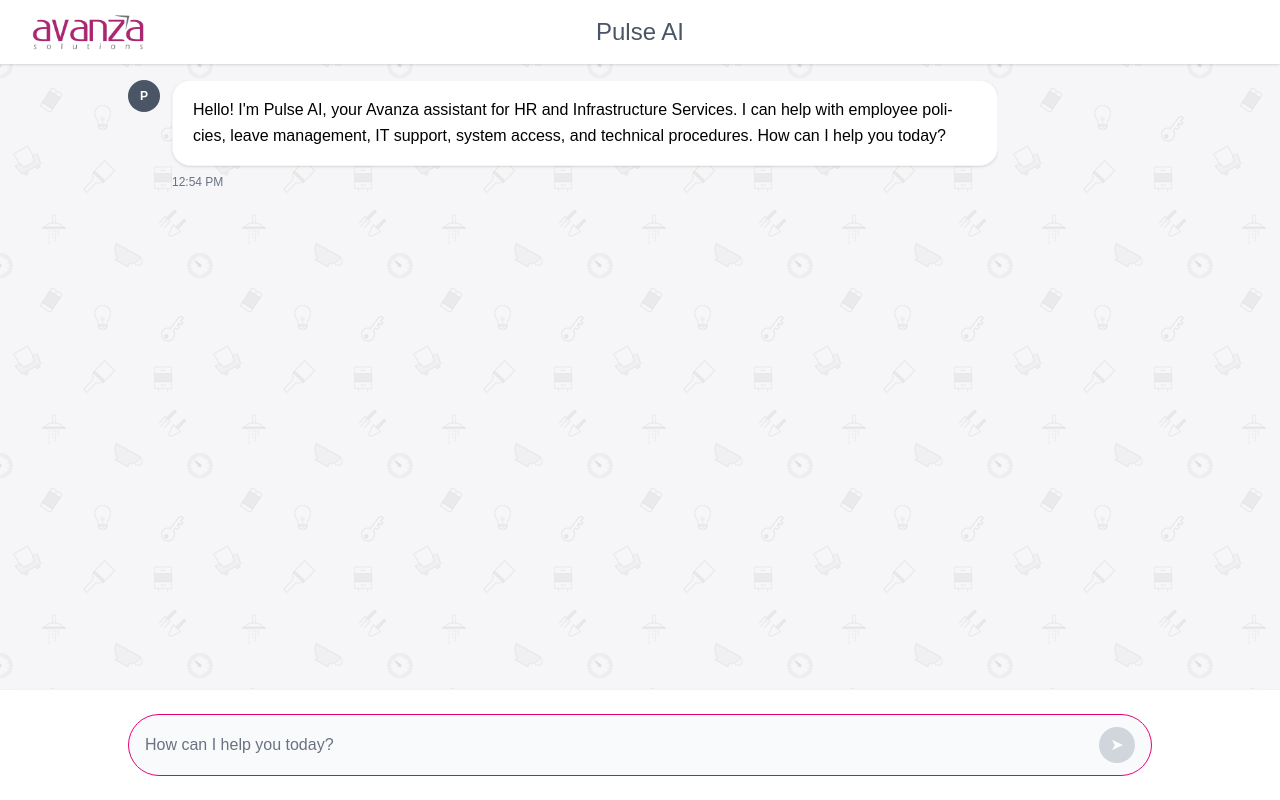
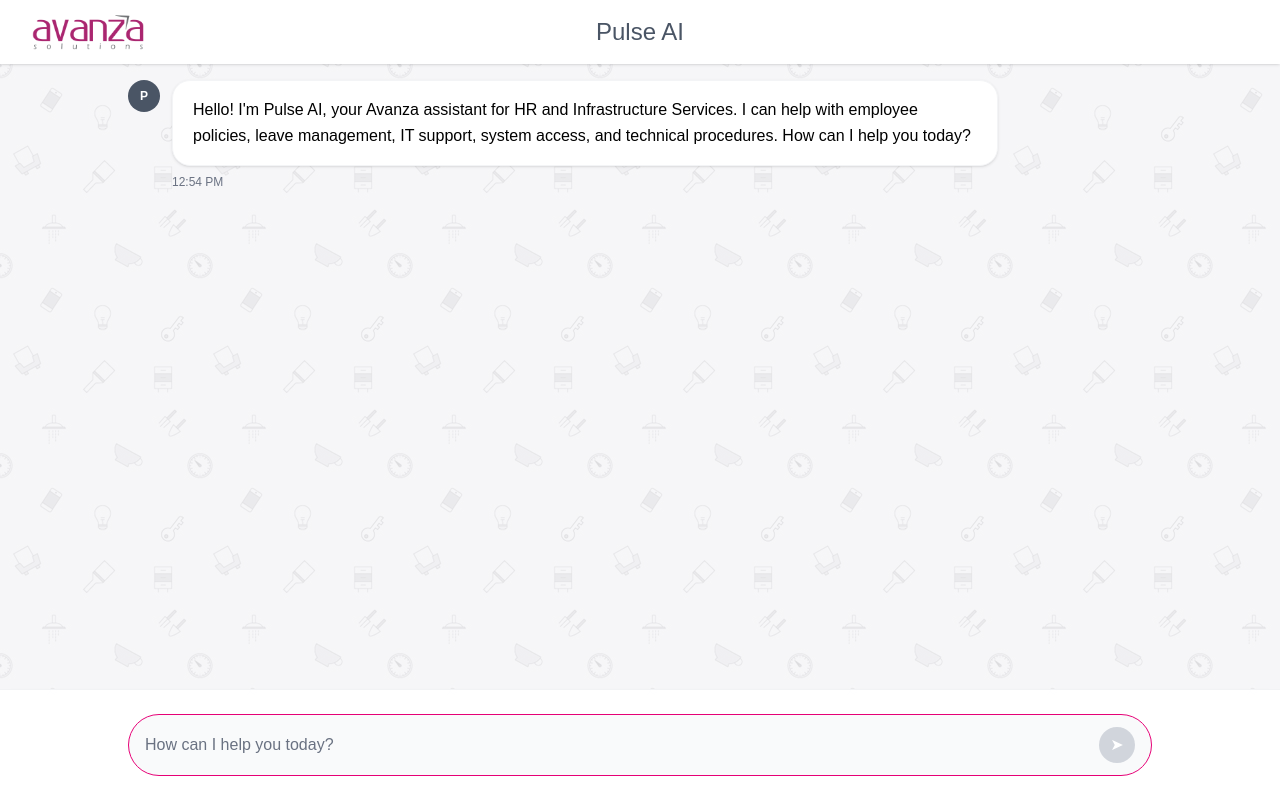
Before and after one commit to Shaheryar-01/pulse-ai, a Next.js app: page / in a window 1280 px wide. Built offline with nearby package versions, Linux system fonts and the light colour scheme; no server answers.

Commit message:
fixed scroll errors

```diff
--- a/src/app/page.tsx
+++ b/src/app/page.tsx
@@ -38,7 +38,7 @@
   const textareaRef = useRef<HTMLTextAreaElement>(null)
   const lastMessageRef = useRef<HTMLDivElement>(null)
 
-  const webhookUrl = process.env.NEXT_PUBLIC_WEBHOOK_URL || 'https://26450f575c4a.ngrok-free.app/webhook/avanza-hr-chat'
+  const webhookUrl = 'https://26450f575c4a.ngrok-free.app/webhook/avanza-hr-chat'
 
   const scrollToLastMessage = () => {
     if (messagesContainerRef.current) {
@@ -191,7 +191,7 @@
   )
 
   return (
-    <div className="min-h-screen bg-gray-100 flex flex-col font-sans overflow-x-hidden">
+    <div className="min-h-screen bg-gray-100 flex flex-col font-sans">
       {/* Background Pattern */}
       <div
         className="fixed inset-0 opacity-40 pointer-events-none bg-repeat z-0"
@@ -229,12 +229,12 @@
       </header>
 
       {/* Chat Container - Full Width */}
-      <div className="flex-1 flex flex-col px-4 sm:px-6 mt-16 overflow-hidden h-screen relative z-10">
+      <div className="flex-1 flex flex-col px-6 mt-16 overflow-hidden h-screen relative z-10">
 
         {/* Messages Container - Auto-hide Scrollbar */}
         <div
           ref={messagesContainerRef}
-          className="flex-1 py-4 overflow-y-auto overflow-x-hidden flex flex-col gap-4 relative z-10"
+          className="flex-1 py-4 overflow-y-auto flex flex-col gap-4 relative z-10"
           style={{
             maxHeight: 'calc(100vh - 160px)',
             minHeight: '400px',
@@ -263,7 +263,7 @@
             }
           `}</style>
 
-          <div className="max-w-5xl mx-auto w-full flex flex-col gap-4 overflow-x-hidden">
+          <div className="max-w-5xl mx-auto w-full flex flex-col gap-4">
             {messages.map((message, index) => {
               const isLastMessage = index === messages.length - 1
 
@@ -271,50 +271,37 @@
                 <div
                   key={index}
                   ref={isLastMessage ? lastMessageRef : null}
-                  className={`flex items-start relative z-10 overflow-x-hidden ${
+                  className={`flex items-start gap-3 relative z-10 ${
                     message.role === 'user'
-                      ? 'self-end max-w-[95%] sm:max-w-[70%]'
-                      : 'self-start gap-3 max-w-[95%] sm:max-w-[85%]'
+                      ? 'self-end flex-row-reverse max-w-[70%]'
+                      : 'self-start max-w-[85%]'
                   }`}
                 >
-                  {message.role === 'assistant' && (
-                    <div className="w-8 h-8 rounded-full bg-gray-600 text-white flex items-center justify-center text-xs font-semibold flex-shrink-0 relative z-10">
-                      P
+                  <div className={`w-8 h-8 rounded-full flex items-center justify-center text-xs font-semibold flex-shrink-0 relative z-10 ${
+                    message.role === 'user'
+                      ? 'bg-pink-600 text-white'
+                      : 'bg-gray-600 text-white'
+                  }`}>
+                    {message.role === 'user' ? 'You' : 'P'}
                   </div>
-                  )}
-                  <div className="flex flex-col relative z-10 min-w-0 flex-1">
+                  <div className="flex flex-col relative z-10">
                     <div
-                      className={`px-3 sm:px-5 py-4 rounded-[18px] shadow-sm leading-relaxed relative z-10 min-w-0 ${
+                      className={`px-5 py-4 rounded-[18px] shadow-sm break-words leading-relaxed relative z-10 ${
                         message.role === 'user'
                           ? 'bg-pink-600 text-white border border-pink-600'
                           : 'bg-white text-black border border-gray-100'
                       }`}
                       style={{
                         backgroundColor: message.role === 'user' ? '#db2777' : '#ffffff',
-                        position: 'relative',
-                        wordWrap: 'break-word',
-                        overflowWrap: 'break-word',
-                        wordBreak: 'break-word',
-                        hyphens: 'auto',
-                        maxWidth: '100%'
-                      }}
-                    >
-                      <div
-                        style={{
-                          wordWrap: 'break-word',
-                          overflowWrap: 'break-word',
-                          wordBreak: 'break-word',
-                          whiteSpace: 'pre-wrap',
-                          maxWidth: '100%'
+                        position: 'relative'
                       }}
                     >
                       {message.content.split('\n').map((line, i) => (
-                          <span key={i} style={{ display: 'block', maxWidth: '100%' }}>
+                        <span key={i}>
                           {line}
                           {i < message.content.split('\n').length - 1 && <br />}
                         </span>
                       ))}
-                      </div>
                     </div>
                     <div className={`text-xs text-gray-500 mt-2 relative z-10 ${
                       message.role === 'user' ? 'text-right' : 'text-left'
@@ -339,7 +326,7 @@
       </div>
 
       {/* Input Container - Full Width */}
-      <div className="fixed bottom-0 left-0 right-0 z-30 bg-white/95 backdrop-blur-sm p-4 sm:p-6 border-t border-gray-200/50 shadow-lg">
+      <div className="fixed bottom-0 left-0 right-0 z-30 bg-white/95 backdrop-blur-sm p-6 border-t border-gray-200/50 shadow-lg">
         <div className="max-w-5xl mx-auto">
           <div className="flex items-center bg-gray-50/90 backdrop-blur-sm border border-gray-200 rounded-full px-4 py-3 gap-4 transition-colors focus-within:border-pink-600">
             <textarea
```
Lines whose indentation alone changed are shown as unchanged.
